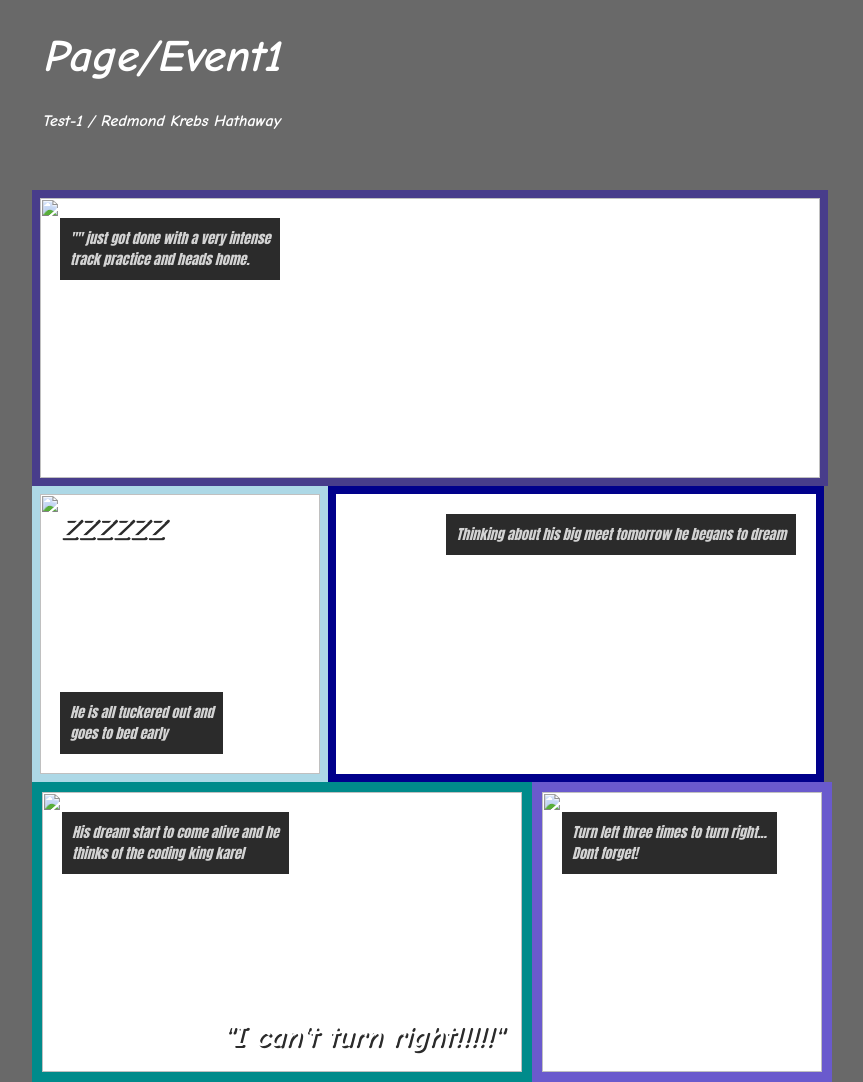
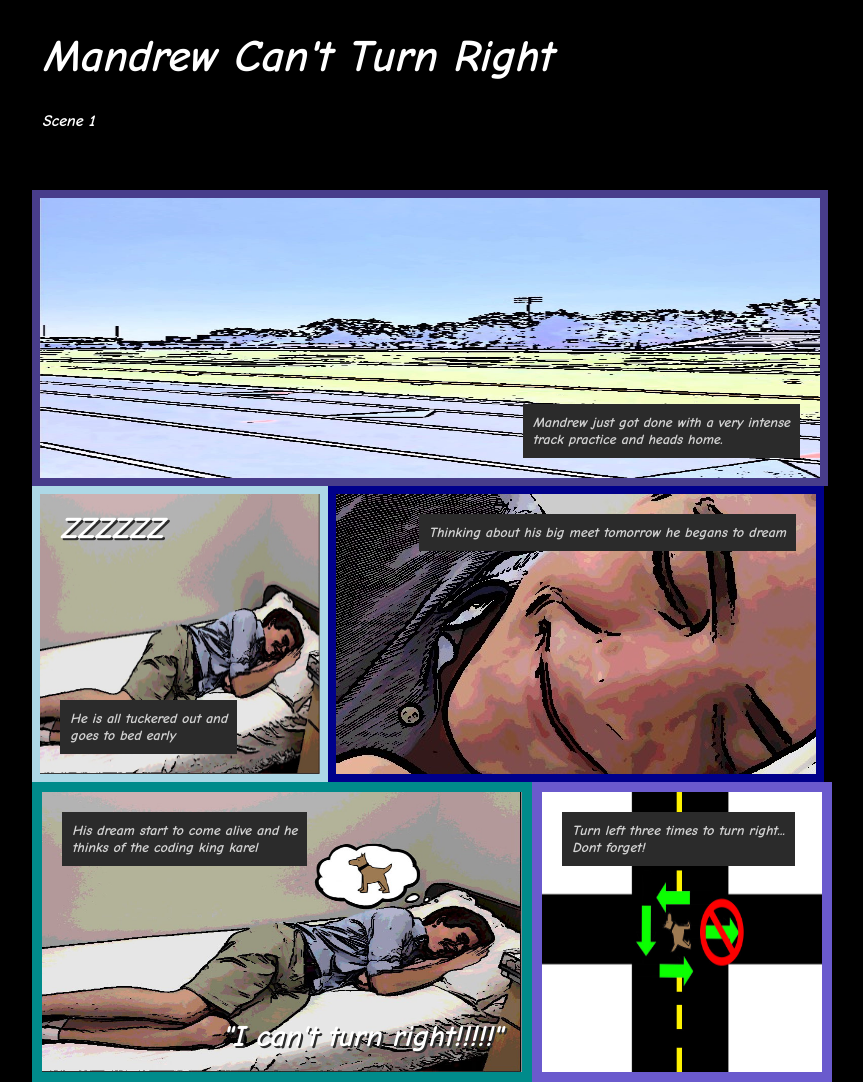
Before and after one commit to JamesWClark/APCSP2016-Web-Comic, a plain HTML site: page index.html in a window 1280 px wide. Shown: the whole page, without its empty margins (208-1071 px from the left). Drawn offline with Linux system fonts and the light colour scheme.

Commit message:
Added images & Text Modifications

```diff
--- a/index.html
+++ b/index.html
@@ -1,40 +1,40 @@
 <!DOCTYPE html>
 <html>
 <head>
-    <title>Event 1-Test</title>
+    <title>ClassComic</title>
     <meta charset="utf-8">
     <link rel="stylesheet" href="main.css">
 </head>
 <body>
     <div id="page">
         <div id="titleblock">
-            <h1>Page/Event1</h1>
-            <h2>Test-1 / Redmond Krebs Hathaway</h2>
+            <h1>Mandrew Can't Turn Right</h1>
+            <h2>Scene 1</h2>
         </div>
         <div id="panel1">
-            <div class="narration top left infront">"" just got done with a very intense <br>track practice and heads home.</div>
+            <div class="narration bottom right infront">Mandrew just got done with a very intense <br>track practice and heads home.</div>
             <div class="bigtext bottom left infront"></div>
-            <img src="" id="image1" class="inback">
+            <img src="images/IMG_1572.jpg" id="image1" class="inback">
         </div>
         <div id="panel2">
             <div class="narration bottom left infront">He is all tuckered out and <br>goes to bed early</div>
             <div class="bigtext top left infront">ZZZZZZ</div>
-            <img src="i" id="image2" class="inback">
+            <img src="images/sleep.JPG" id="image2" class="inback">
         </div>
         <div id="panel3">
             <div class="narration top right inmiddle">Thinking about his big meet tomorrow he begans to dream</div>
             <div class="bigtext bottom left infront"></div>
-            <img src= "" id="image" class="inback">
+            <img src= "images/closeupsleep.JPG" id="image" class="inback">
         </div>
         <div id="panel4">
             <div class="narration top left infront">His dream start to come alive and he <br>thinks of the coding king karel</div>
             <div class="bigtext bottom right infront">"I can't turn right!!!!!"</div>
-            <img src="" id="image4" class="inback">
+            <img src="images/dreamingmell.jpg" id="image4" class="inback">
         </div>
         <div id="panel5">
             <div class="narration top left infront"> Turn left three times to turn right... <br> Dont forget! </div>
             <div class="bigtext bottom right infront"></div>
-            <img src="i" id="image5" class="inback">
+            <img src="images/karelcantturn.jpg" id="image5" class="inback">
         </div>
     </div>
 </body>
--- a/main.css
+++ b/main.css
@@ -1,5 +1,5 @@
 html body {
-    background-color: dimgrey;
+    background-color: black;
 }
 #page {
     height: 100%;
@@ -72,7 +72,7 @@ h2 {
     overflow: hidden;
 }
 .narration {
-    font-family: "IMpact";
+    font-family: "Comic Sans MS";
     font-style: italic;
     font-weight: 900;
     font-size: 14px;
```
Also changed, not shown: images/IMG_1572.jpg (added), images/closeupsleep.JPG (added), images/dreamingmell.jpg (added), images/hurdle.JPG (added), images/karelcantturn.jpg (added), images/krebshurdle.jpg (added), images/sleep.JPG (added), 2 other files.
